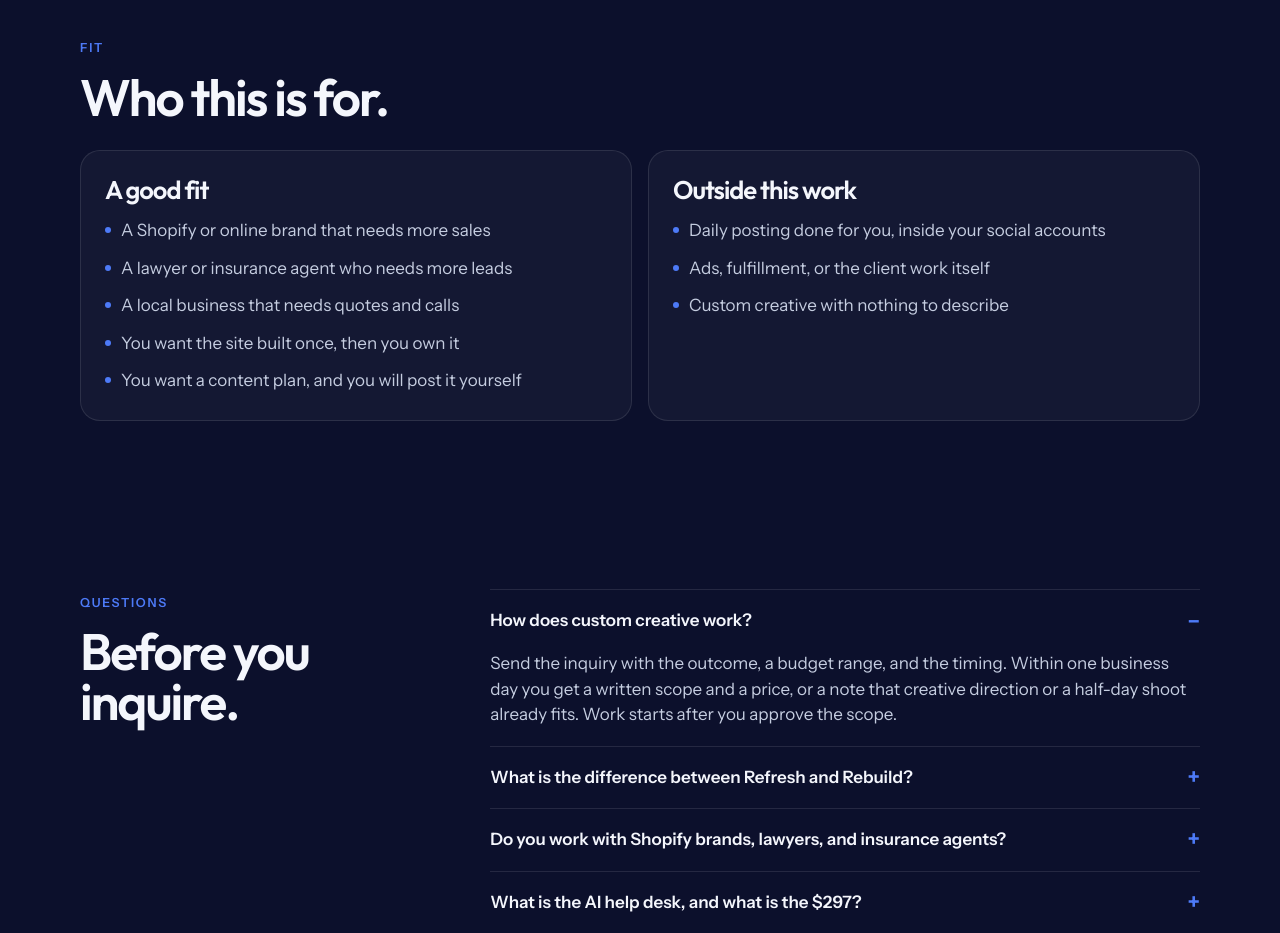
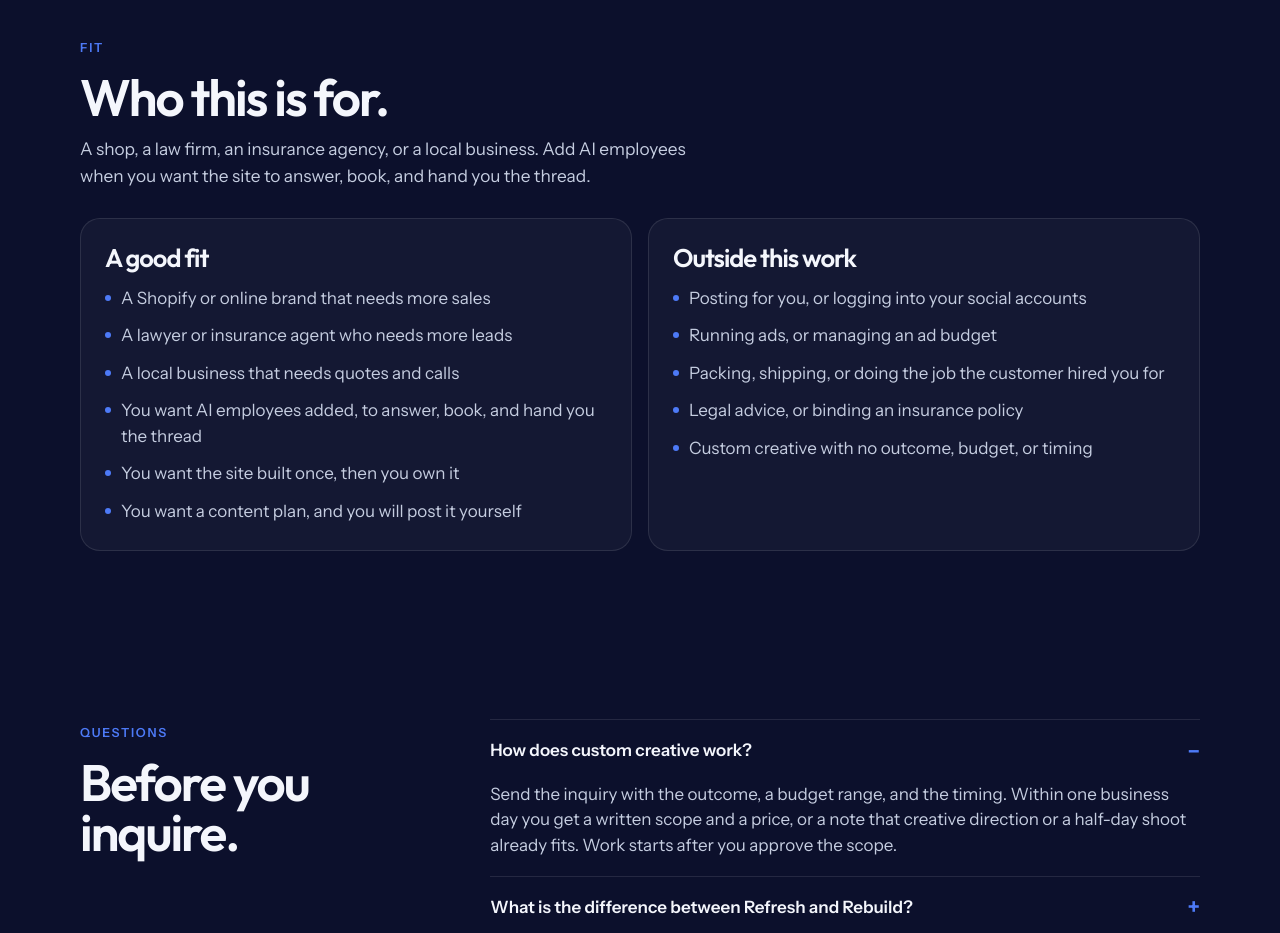
Before and after one commit to konvertmarketing1-star/konvrt, a React (Vite) app: page / in a window 1280 px wide. Shown: the part 9280-10213 px from the top of the page. Built offline with nearby package versions, Linux system fonts and the light colour scheme.

Commit message:
Include AI employees in who the work is for.
The outside list now names posting, ads, fulfillment, legal advice, binding a policy, and custom creative with nothing to price.

```diff
--- a/src/App.tsx
+++ b/src/App.tsx
@@ -831,6 +831,10 @@ export function App() {
             <div className="section-head">
               <p className="kicker">Fit</p>
               <h2>Who this is for.</h2>
+              <p className="lede">
+                A shop, a law firm, an insurance agency, or a local business. Add AI employees when
+                you want the site to answer, book, and hand you the thread.
+              </p>
             </div>
             <div className="fit-grid">
               <article className="reveal">
--- a/src/data.ts
+++ b/src/data.ts
@@ -356,13 +356,16 @@ export const fit = {
     "A Shopify or online brand that needs more sales",
     "A lawyer or insurance agent who needs more leads",
     "A local business that needs quotes and calls",
+    "You want AI employees added, to answer, book, and hand you the thread",
     "You want the site built once, then you own it",
     "You want a content plan, and you will post it yourself",
   ],
   outside: [
-    "Daily posting done for you, inside your social accounts",
-    "Ads, fulfillment, or the client work itself",
-    "Custom creative with nothing to describe",
+    "Posting for you, or logging into your social accounts",
+    "Running ads, or managing an ad budget",
+    "Packing, shipping, or doing the job the customer hired you for",
+    "Legal advice, or binding an insurance policy",
+    "Custom creative with no outcome, budget, or timing",
   ],
 };
 
```
